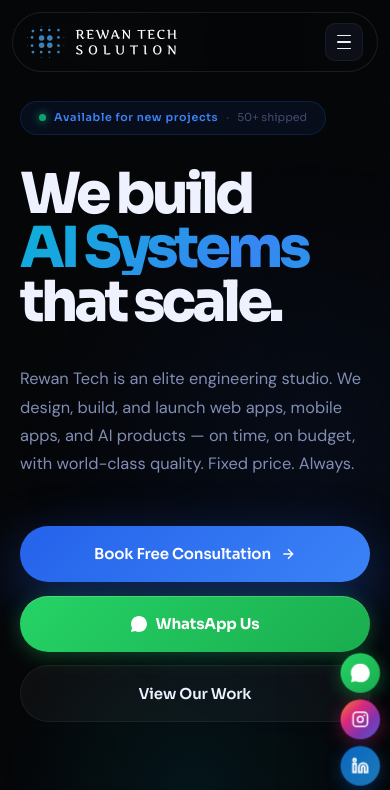
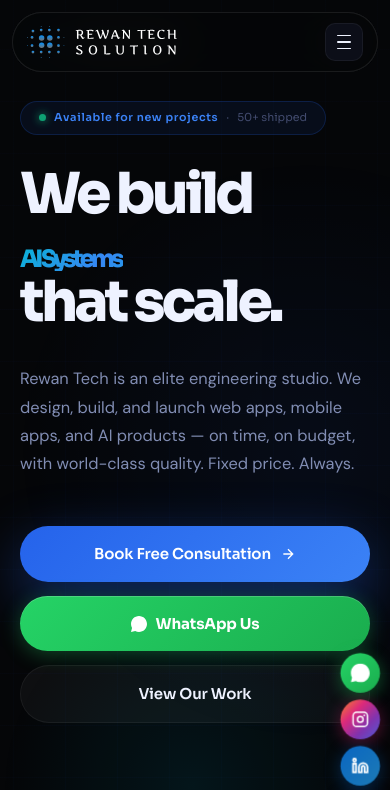
Before and after one commit to arpit9263/Rewantechsolutionwebsite, a Next.js app: page / in a window 390 px wide. Shown: the top 790 px of the page. Built offline with nearby package versions, Linux system fonts and the light colour scheme.

Commit message:
hero text responsive

```diff
--- a/src/app/globals.css
+++ b/src/app/globals.css
@@ -415,3 +415,25 @@ h1, h2, h3, h4, p, a, span, div { overflow-wrap: break-word; }
   }
   nav img, nav svg { max-width: min(220px, calc(100vw - 110px)); height: auto; }
 }
+
+
+.hero-dynamic-word {
+  display: inline-block;
+  white-space: nowrap;
+  font-size: clamp(32px, 8vw, 106px);
+  line-height: 0.95;
+  max-width: 100%;
+  transition: all 0.3s ease;
+}
+
+@media (max-width: 768px) {
+  .hero-dynamic-word {
+    font-size: clamp(28px, 7vw, 58px);
+  }
+}
+
+@media (max-width: 480px) {
+  .hero-dynamic-word {
+    font-size: clamp(24px, 6vw, 42px);
+  }
+}
--- a/src/app/page.js
+++ b/src/app/page.js
@@ -683,19 +683,16 @@ export default function Home() {
               >
                 <h1
                   className="d1"
-                  style={{ fontSize: "clamp(52px,8vw,106px)" }}
+                  // style={{ fontSize: "clamp(52px,8vw,106px)" }}
+                  style={{
+                    whiteSpace: "nowrap",
+                    fontSize: "clamp(26px, 8vw, 106px)",
+                    lineHeight: 0.95,
+                  }}
                 >
                   <span
-                    className="grad"
-                    style={{
-                      display: "inline-block",
-                      minWidth: 0,
-                      maxWidth: "100%",
-                      whiteSpace: "normal",
-                      overflowWrap: "break-word",
-                      wordBreak: "break-word",
-                      textAlign: "left",
-                      transition: "all 0.3s",
+                    className="grad hero-dynamic-word"
+                    style={{
                       opacity: show ? 1 : 0,
                       transform: show ? "none" : "translateY(-10px)",
                     }}
```
